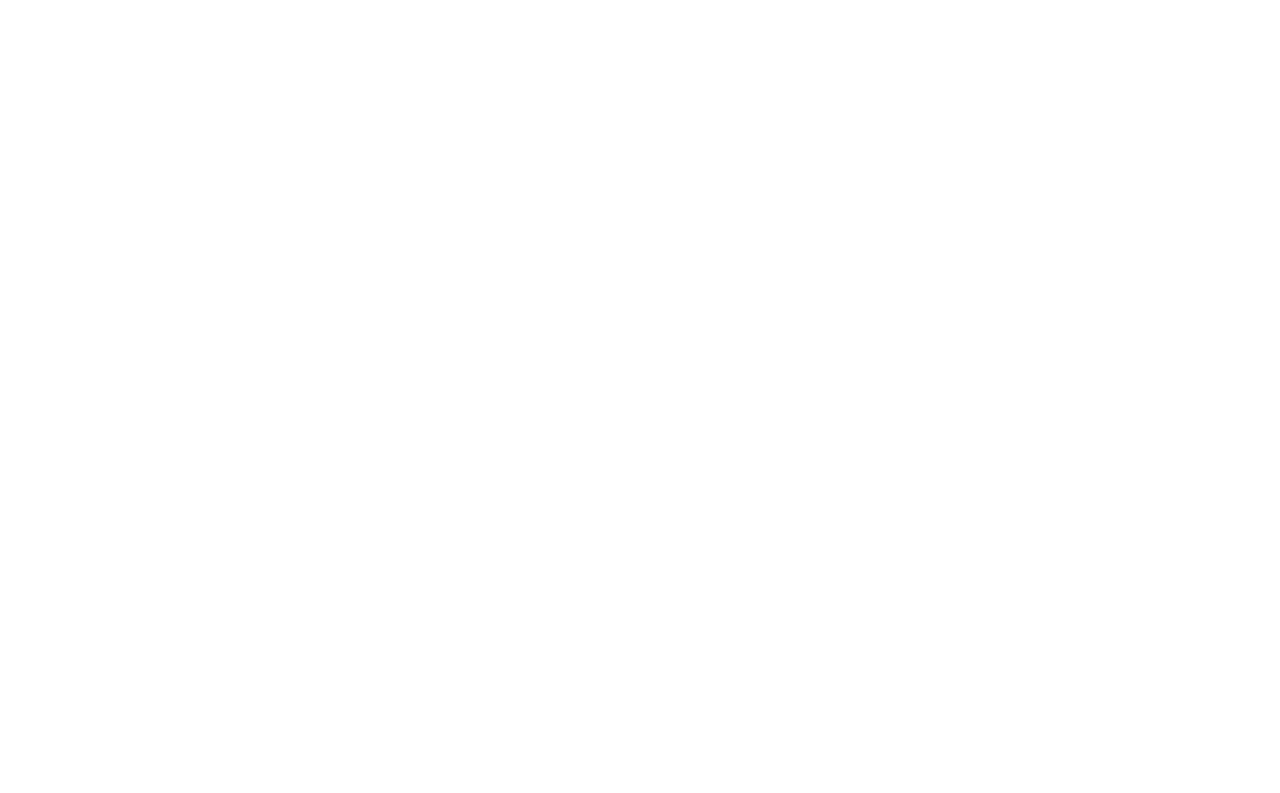
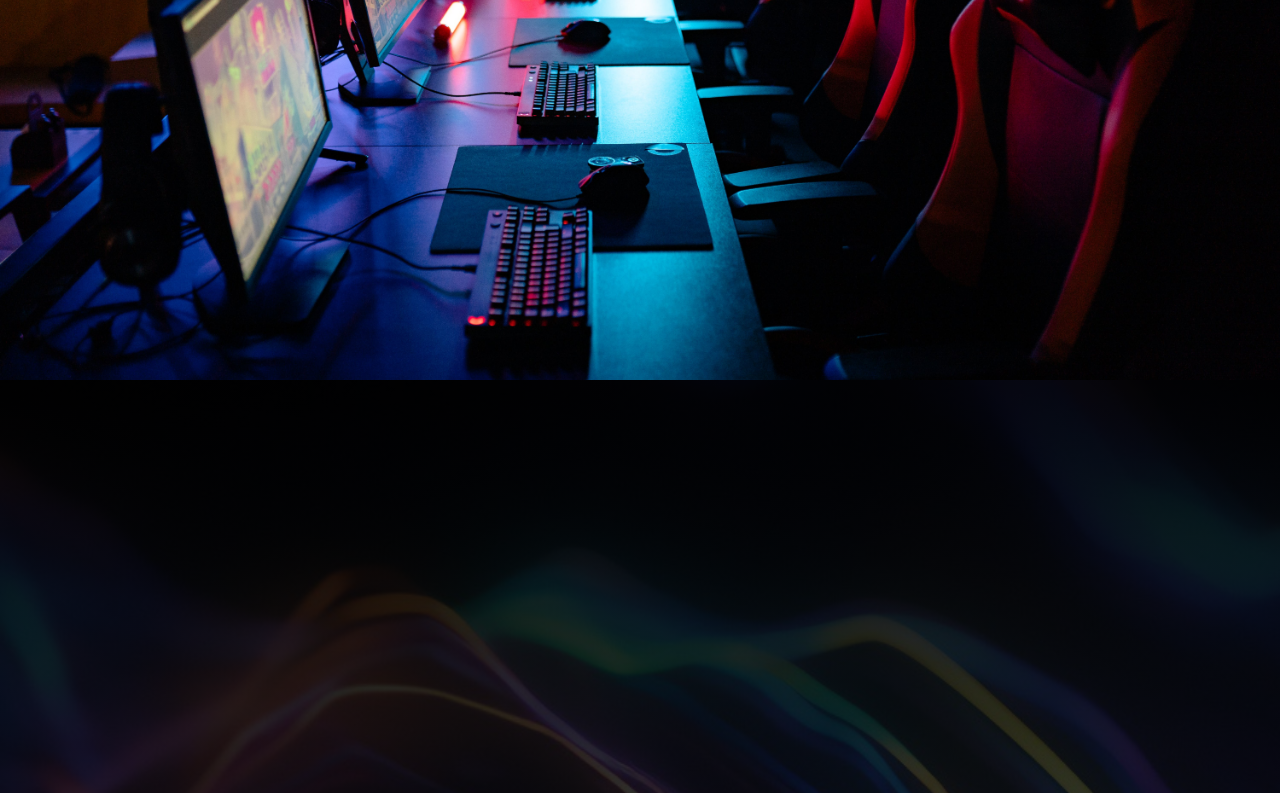
Before and after one commit to gt-esports/gtesports-website, a React (Vite) app: page / in a window 1280 px wide. Shown: the part 500-1293 px from the top of the page. Before the commit the page ends 800 px from the top, so only its background shows below. Built offline with nearby package versions, Linux system fonts and the light colour scheme.

Commit message:
set up background

```diff
--- a/src/pages/Home.tsx
+++ b/src/pages/Home.tsx
@@ -1,5 +1,13 @@
 function Home() {
-  return <div>This is the home page.</div>;
+  return (
+    <div className="h-screen w-full">
+      <div className="h-full w-full bg-home-1 bg-cover"></div>
+      <div
+        className="w-full bg-streak bg-cover"
+        style={{ height: "200vh" }}
+      ></div>
+    </div>
+  );
 }
 
 export default Home;
--- a/tailwind.config.js
+++ b/tailwind.config.js
@@ -1,10 +1,10 @@
 /** @type {import('tailwindcss').Config} */
-export default {
-  content: ["./index.html", "./src/**/*.{js,ts,jsx,tsx}"],
+module.exports = {
+  content: ["./src/**/*.{js,ts,jsx,tsx}"],
   theme: {
     extend: {
       fontFamily: {
-        'quicksand': ['Quicksand', 'sans-serif']
+        quicksand: ["Quicksand", "sans-serif"],
       },
       colors: {
         "tech-gold": "#B3A369",
@@ -13,6 +13,11 @@ export default {
         "light-purple": "#241F3F",
         "dark-purple": "#0D072B",
       },
+      backgroundImage: {
+        "home-1": "url('./assets/home-1.jpg')",
+        streak:
+          "linear-gradient(0deg, rgba(22, 34, 57, 0.52) 0%, rgba(0, 0, 0, 0.92) 100%), url('./assets/streaks.jpg')",
+      },
     },
   },
   plugins: [],
```
Also changed, not shown: src/assets/home-1.jpg (added), src/assets/streaks.jpg (added).
